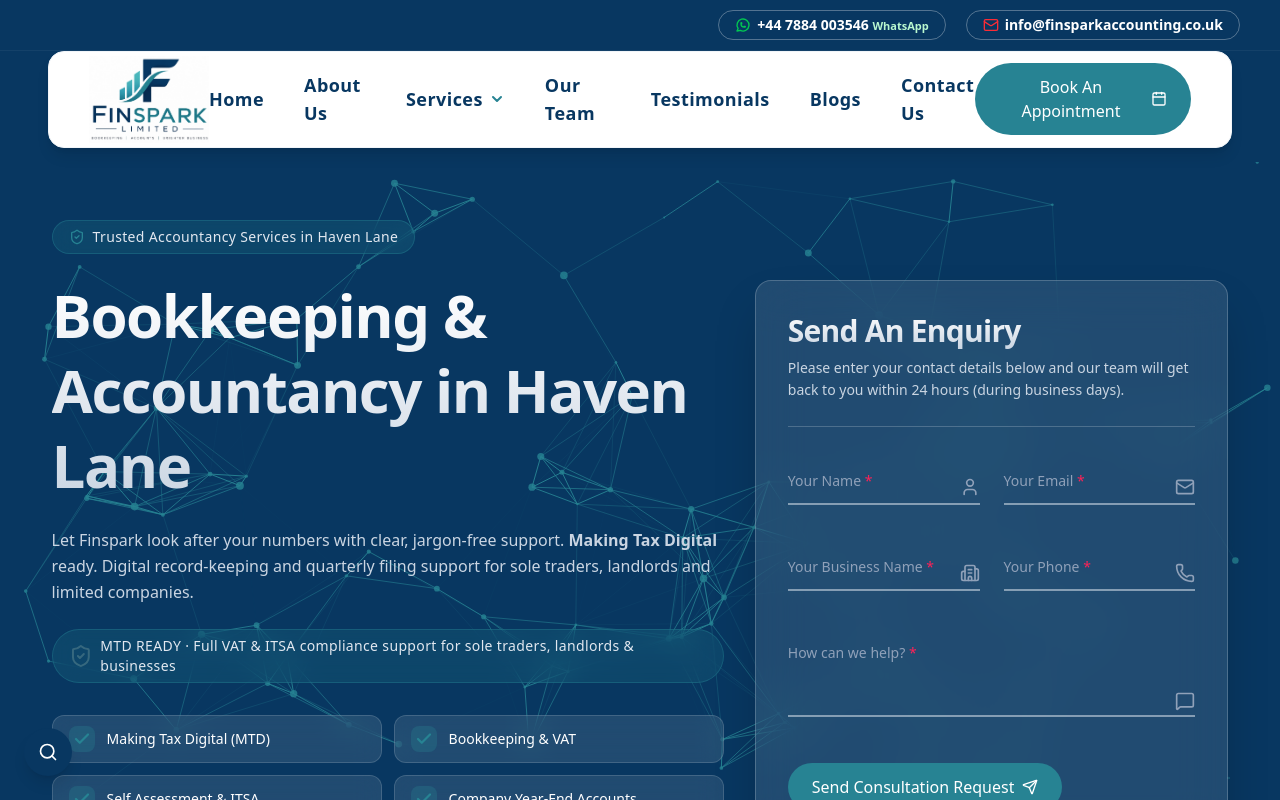
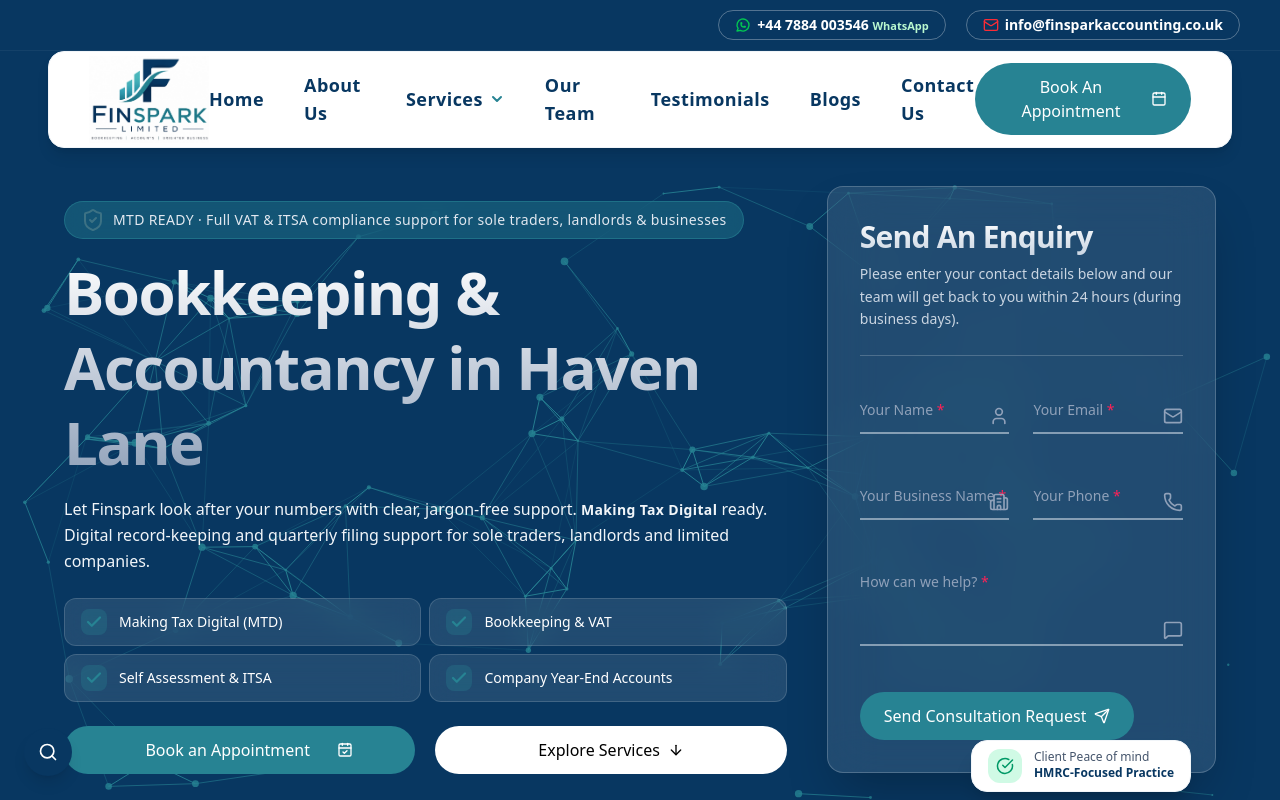
Before and after one commit to FrozenAlgo/finspark-accounting-services, a Next.js app: page / in a window 1280 px wide. Shown: the top 800 px of the page. Built offline with nearby package versions, Linux system fonts and the light colour scheme.

Commit message:
latest code 11/21/2026 02:22AM

```diff
--- a/src/app/page.js
+++ b/src/app/page.js
@@ -233,7 +233,7 @@ export default function Home() {
                 hard work behind each enterprise.
               </p>
               <p>
-                Our team in Tongham and Farnborough takes time to listen to your
+                Our team in London / Haven Lane takes time to listen to your
                 unique commercial objectives. Whether it's planning your first
                 dividend withdrawal, hiring your first employee, or scaling into
                 new premises, we’re right beside you.
--- a/src/components/home/Hero.js
+++ b/src/components/home/Hero.js
@@ -180,7 +180,7 @@ const Hero = () => {
   };
 
   return (
-    <section className="relative w-full min-h-screen lg:max-h-screen flex py-12 lg:py-10 flex-col lg:flex-row items-center md:justify-between px-4 sm:px-8 lg:px-12 overflow-hidden lg:justify-around gap-6 bg-[#083761]">
+    <section className="relative w-full min-h-[calc(100svh-var(--header-h))] flex py-8 lg:py-6 flex-col lg:flex-row items-center md:justify-between px-4 sm:px-8 lg:px-10 xl:px-16 overflow-hidden lg:justify-between gap-10 bg-[#083761]">
       {/* Background Interactive Particle Canvas */}
       <canvas
         ref={canvasRef}
@@ -188,9 +188,9 @@ const Hero = () => {
       />
 
       {/* Left Content Column */}
-      <div className="relative z-10 basis-full lg:basis-[60%]  mb-12 lg:mb-0 space-y-6 max-w-2xl">
+      <div className="relative z-10 basis-full lg:basis-[65%]  mb-12 lg:mb-0 space-y-6 lg:space-y-4 max-w-3xl">
         {/* Trust Badge */}
-        <motion.div
+        {/* <motion.div
           custom={0}
           variants={fadeUpVariants}
           initial="hidden"
@@ -201,6 +201,20 @@ const Hero = () => {
           <span className="text-xs sm:text-sm font-medium text-slate-200 tracking-wide">
             Trusted Accountancy Services in Haven Lane
           </span>
+        </motion.div> */}
+
+        <motion.div
+          custom={0}
+          variants={fadeUpVariants}
+          initial="hidden"
+          animate="visible"
+          className="inline-flex items-center gap-2 px-4 py-1.5 rounded-full bg-[#278393]/40 border border-[#278393]/60 backdrop-blur-md text-gray-200"
+        >
+          <ShieldCheck className="h-6 w-6 text-[#608b92] animate-pulse" />
+          <span className="text-xs sm:text-sm font-medium text-slate-200 tracking-wide">
+            MTD READY · Full VAT & ITSA compliance support for sole traders,
+            landlords & businesses
+          </span>
         </motion.div>
 
         {/* Main Heading */}
@@ -209,7 +223,7 @@ const Hero = () => {
           variants={fadeUpVariants}
           initial="hidden"
           animate="visible"
-          className="text-4xl sm:text-5xl lg:text-6xl font-black tracking-tight leading-tight bg-clip-text text-transparent bg-gradient-to-b from-white to-slate-300"
+          className="text-4xl sm:text-5xl lg:text-5xl xl:text-6xl font-black tracking-tight leading-tight bg-clip-text text-transparent bg-gradient-to-b from-white to-slate-400"
         >
           Bookkeeping & Accountancy in Haven Lane
         </motion.h1>
@@ -220,26 +234,16 @@ const Hero = () => {
           variants={fadeUpVariants}
           initial="hidden"
           animate="visible"
-          className="text-sm sm:text-base text-slate-300 font-normal leading-relaxed"
+          className="text-xs sm:text-base text-slate-100 font-normal leading-relaxed"
         >
           Let Finspark look after your numbers with clear, jargon-free support.{" "}
-          <b> Making Tax Digital</b> ready. Digital record-keeping and quarterly
-          filing support for sole traders, landlords and limited companies.
+          <span className="font-extrabold tracking-wide text-[14px]">
+            {" "}
+            Making Tax Digital
+          </span>{" "}
+          ready. Digital record-keeping and quarterly filing support for sole
+          traders, landlords and limited companies.
         </motion.p>
-
-        <motion.div
-          custom={0}
-          variants={fadeUpVariants}
-          initial="hidden"
-          animate="visible"
-          className="inline-flex items-center gap-2 px-4 py-1.5 rounded-full bg-[#278393]/20 border border-[#278393]/40 backdrop-blur-md"
-        >
-          <ShieldCheck className="h-6 w-6 text-[#608b92] animate-pulse" />
-          <span className="text-xs sm:text-sm font-medium text-slate-200 tracking-wide">
-            MTD READY · Full VAT & ITSA compliance support for sole traders,
-            landlords & businesses
-          </span>
-        </motion.div>
 
         {/* Feature Pill Grid */}
         <motion.div
@@ -247,7 +251,7 @@ const Hero = () => {
           variants={fadeUpVariants}
           initial="hidden"
           animate="visible"
-          className="grid grid-cols-1 sm:grid-cols-2 gap-3 pt-2"
+          className="grid grid-cols-1 sm:grid-cols-2 gap-2 pt-2"
         >
           <div className="bg-white/10 backdrop-blur-md border border-white/15 px-4 py-2.5 rounded-xl flex items-center gap-3 text-white text-xs sm:text-sm font-medium">
             <div className="bg-[#278393]/30 text-[#278393] p-1 rounded-lg shrink-0">
@@ -312,7 +316,7 @@ const Hero = () => {
       </div>
 
       {/* Right Form Column */}
-      <div className="relative z-10 basis-full lg:basis-[40%] max-w-lg w-full ">
+      <div className="relative z-10 basis-full lg:basis-[35%] max-w-lg w-full ">
         <Form />
       </div>
     </section>
--- a/src/components/ui/Form.js
+++ b/src/components/ui/Form.js
@@ -170,7 +170,7 @@ export default function Form({ headingColor }) {
   return (
     <div
       id="contact"
-      className={`z-10 p-6 sm:p-8 rounded-2xl shadow-2xl relative ${
+      className={`z-10 p-6 lg:mb-4 sm:p-8 rounded-2xl shadow-2xl relative ${
         isLight
           ? "bg-white text-slate-900 border border-slate-200 shadow-slate-200/50"
           : "text-white bg-white/10 backdrop-blur-xl border border-white/20"
```
